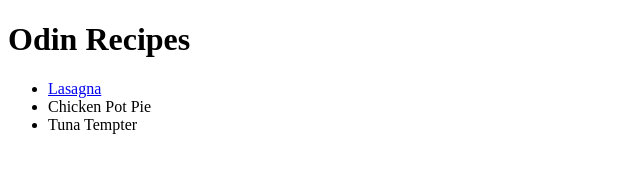
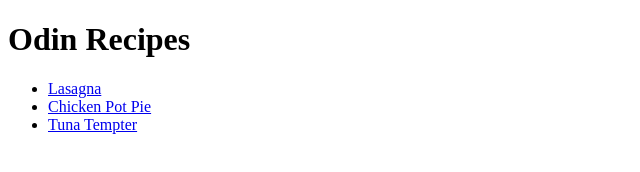
Before and after one commit to laur3ntayl0r/odin-recipes, a plain HTML site: page index.html in a window 1280 px wide. Shown: the whole page, without its empty margins (0-640 px from the left). Drawn offline with Linux system fonts and the light colour scheme.

Commit message:
fix: Recipe names not linking to their associated pages

```diff
--- a/index.html
+++ b/index.html
@@ -11,8 +11,8 @@
     <h1>Odin Recipes</h1>
     <ul>
         <li><a href="recipes/lasagna.html">Lasagna</a></li>
-        <li><a href="recipes/chicken-pot-pie.html"></a>Chicken Pot Pie</li>
-        <li><a href="recipes/tuna-tempter.html"></a>Tuna Tempter</li>
+        <li><a href="recipes/chicken-pot-pie.html">Chicken Pot Pie</a></li>
+        <li><a href="recipes/tuna-tempter.html">Tuna Tempter</a></li>
     </ul>
 </body>
 
```
